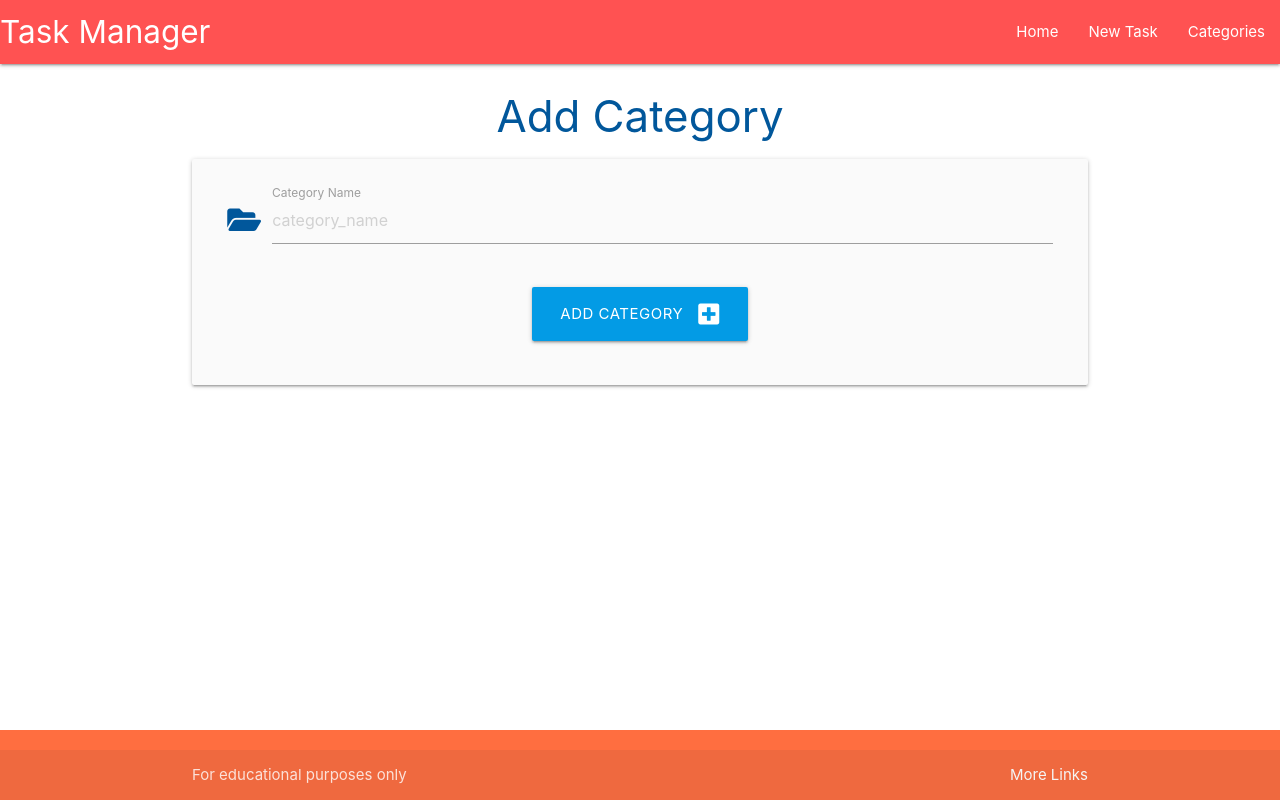
After one commit to anniefenton/flask-sqlalchemy-task-manager, a Flask app: template taskmanager/templates/add_category.html in a window 1280 px wide. The commit adds this page. Run offline with Flask 2, Linux system fonts and the light colour scheme; the template is opened without the code that fills it, so the values that code supplies are empty.

Commit message:
use form layout on app and connect page template

```diff
--- /dev/null
+++ b/taskmanager/templates/add_category.html
@@ -0,0 +1,27 @@
+{% extends "base.html" %}
+{% block content %}
+
+<h3 class="light-blue-text text-darken-4 center-align">Add Category</h3>
+
+<div class="row card-panel grey lighten-5">
+    <form class="col s12" method="POST" action="{{ url_for('add_category') }}">
+        <!--category_name-->
+        <div class="row">
+            <div class="input-field col s12">
+                <i class="fas fa-folder-open prefix light-blue-text text-darken-4"></i>
+                <input placeholder="category_name" id="category_name" minlength="3" maxlength="25" type="text" class="validate" required>
+                <label for="category_name">Category Name</label>
+            </div>
+        </div>
+        <!-- submit button -->
+        <div class="row">
+            <div class="col s12 center-align">
+                <button type="submit" class="btn-large light-blue darken-1">
+                    Add Category <i class="fas fa-plus-square right"></i>
+                </button>
+            </div>
+        </div>
+    </form>
+</div>
+
+{% endblock %}
--- a/taskmanager/templates/base.html
+++ b/taskmanager/templates/base.html
@@ -23,7 +23,7 @@
                 <ul class="right hide-on-med-and-down">
                     <li><a href="{{ url_for('home') }}">Home</a></li>
                     <li><a href="">New Task</a></li>
-                    <li><a href="">Categories</a></li>
+                    <li><a href="{{ url_for('categories') }}">Categories</a></li>
                 </ul>
             </div>
         </nav>
@@ -32,12 +32,12 @@
         <ul class="sidenav" id="mobile-demo">
             <li><a href="{{ url_for('home') }}">Home</a></li>
             <li><a href="">New Task</a></li>
-            <li><a href="">Categories</a></li>
+            <li><a href="{{ url_for('categories') }}">Categories</a></li>
         </ul>
     </header>
 
     <main class="container">
-        {% block_content %}
+        {% block content %}
         {% endblock %}
 
     </main>
--- a/taskmanager/templates/tasks.html
+++ b/taskmanager/templates/tasks.html
@@ -1,4 +1,4 @@
-{% extends "base.html "%}
+{% extends "base.html" %}
 {% block content %}
 
 <h3 class="light-blue-text text-darken-4 center-align">Tasks</h3>
```
Also changed, not shown: taskmanager/routes.py (+16 -1 lines), taskmanager/templates/categories.html (added, +14 -0 lines), run.py (renamed from taskmanager/run.py).
